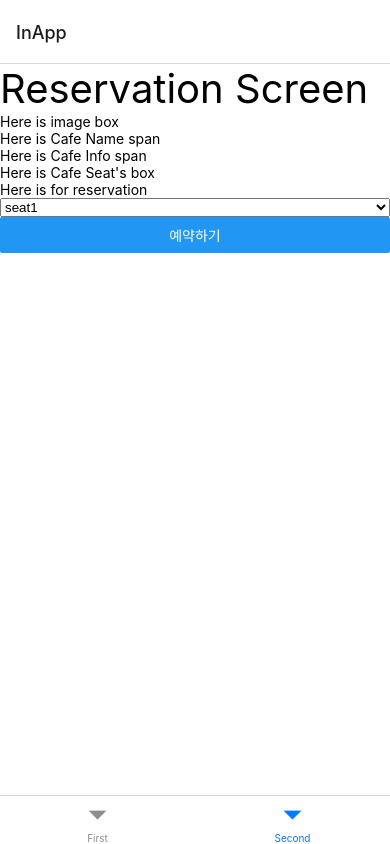
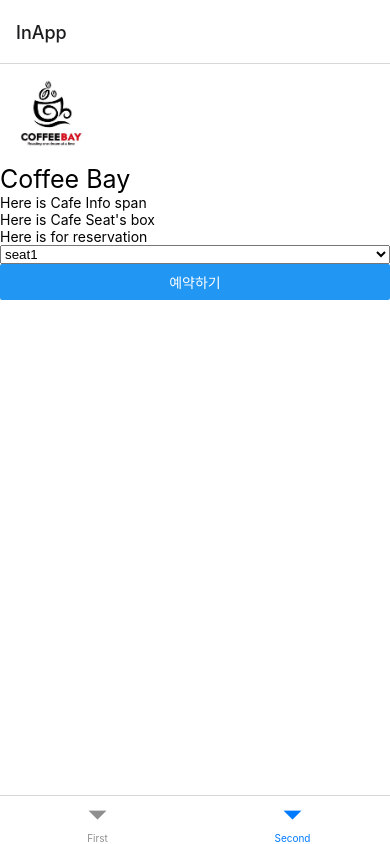
Before and after one commit to ImGdevel/Cafe-Moa, a React Native app: screen /Second in a window 390 px wide. Built offline with nearby package versions, Linux system fonts and the light colour scheme.

Commit message:
v1.1.1 : Input image

```diff
--- a/screens/Reservation/Reservation.js
+++ b/screens/Reservation/Reservation.js
@@ -1,5 +1,5 @@
 import React, { useState } from "react";
-import { Button, View, Text, StyleSheet } from "react-native";
+import { Button, View, Text, Image } from "react-native";
 import { Picker } from "@react-native-picker/picker";
 
 import getReserveStyle from "../../styles/screens/ReserveStyle";
@@ -8,14 +8,15 @@
   const [selectedSeat, setSelectedSeat] = useState("1");
   return (
     <View style={getReserveStyle.container}>
-      <Text style={getReserveStyle.pageTitle}>Reservation Screen</Text>
-
       <React.Fragment>
+        <View style={getReserveStyle.imgBox}>
+          <Image
+            source={require("../../img/coffeebayLogo_test.jpg")}
+            style={getReserveStyle.cafeLogo}
+          />
+        </View>
         <React.Fragment>
-          <Text>Here is image box</Text>
-        </React.Fragment>
-        <React.Fragment>
-          <Text>Here is Cafe Name span</Text>
+          <Text style={getReserveStyle.cafeTitle}>Coffee Bay</Text>
           <Text>Here is Cafe Info span</Text>
         </React.Fragment>
       </React.Fragment>
--- a/styles/screens/ReserveStyle.js
+++ b/styles/screens/ReserveStyle.js
@@ -2,11 +2,19 @@
 
 const styles = StyleSheet.create({
   container: {
+    display: "flex",
     flex: 1,
     backgroundColor: "white",
   },
-  pageTitle: {
-    fontSize: 40,
+  imgBox: {
+    display: "inline",
+  },
+  cafeLogo: {
+    width: 100,
+    height: 100,
+  },
+  cafeTitle: {
+    fontSize: 25,
   },
 });
 
```
Also changed, not shown: img/coffeebayLogo_test.jpg (added).
